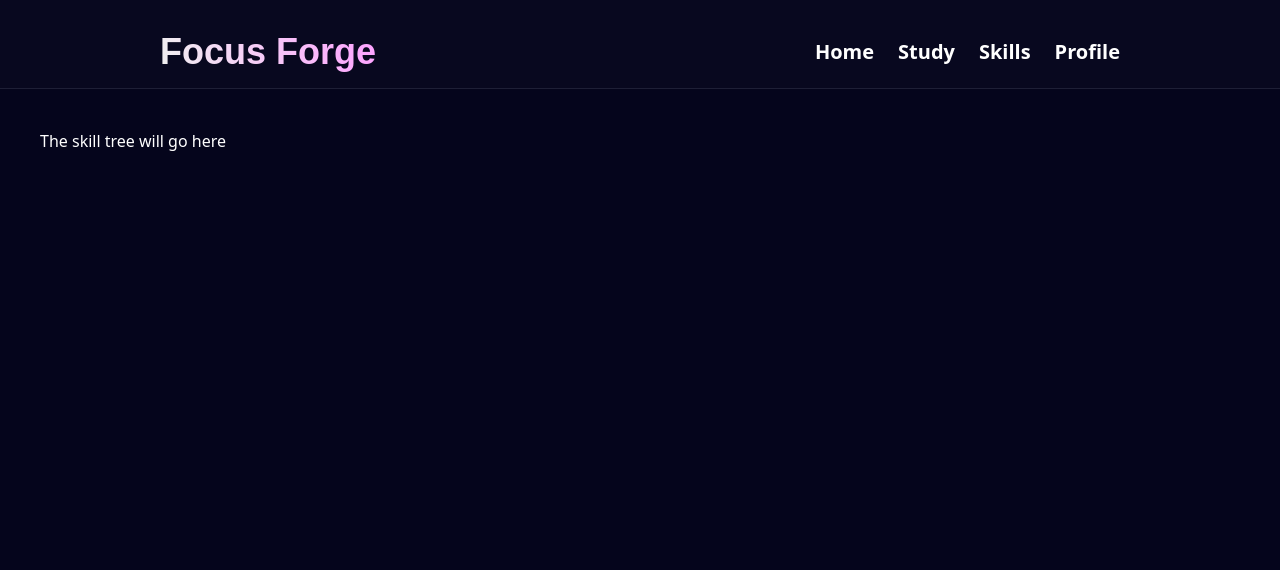
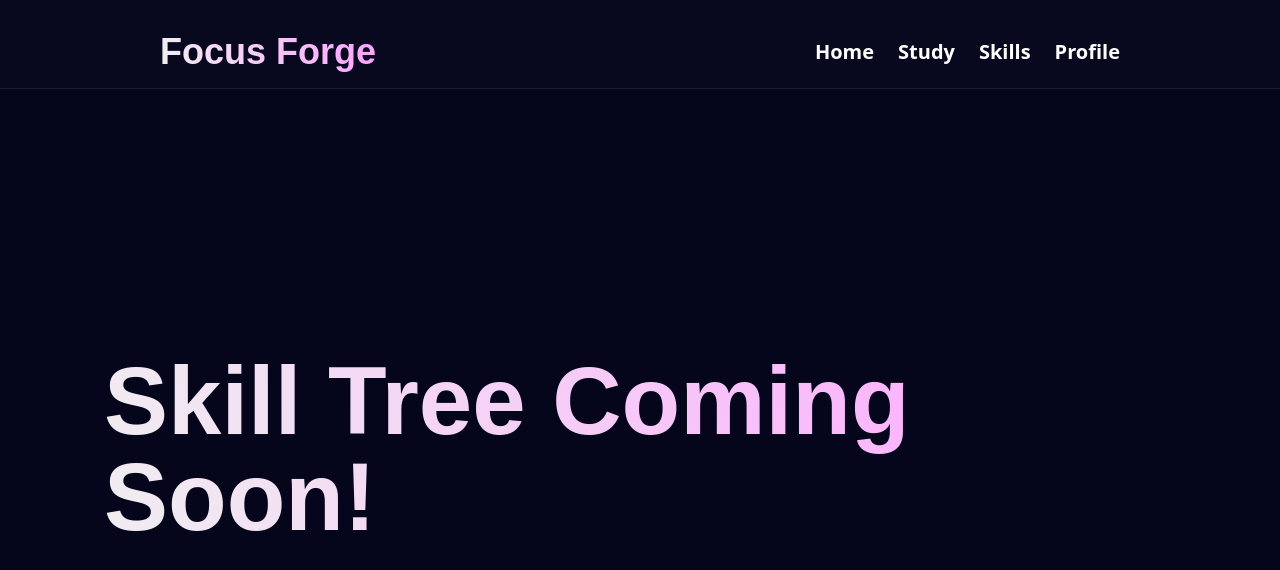
Before and after one commit to jakekressley/Focus-Forge, a Next.js app: page /tree in a window 1280 px wide. Shown: the top 570 px of the page. Built offline with nearby package versions, Linux system fonts and the light colour scheme; no server answers.

Commit message:
updated tree page and loading page

```diff
--- a/app/loading.tsx
+++ b/app/loading.tsx
@@ -1,7 +1,7 @@
 export default function Loading() {
     return (
-        <div>
-            <h1>Loading...</h1>
-        </div>
+        <div className="flex justify-center items-center h-100 p-8">
+        <h1 className="--header-name font-bold text-3xl mt-40 p-8">Loading...</h1>
+      </div>
     )
 }
--- a/app/tree/page.tsx
+++ b/app/tree/page.tsx
@@ -2,8 +2,8 @@ import React from 'react'
 
 const SkillTree = () => {
   return (
-    <div>
-      <h1>The skill tree will go here</h1>
+    <div className="flex justify-center items-center h-100 p-8">
+      <h1 className="--header-name font-bold text-8xl mt-40 p-8">Skill Tree Coming Soon!</h1>
     </div>
   )
 }
```
